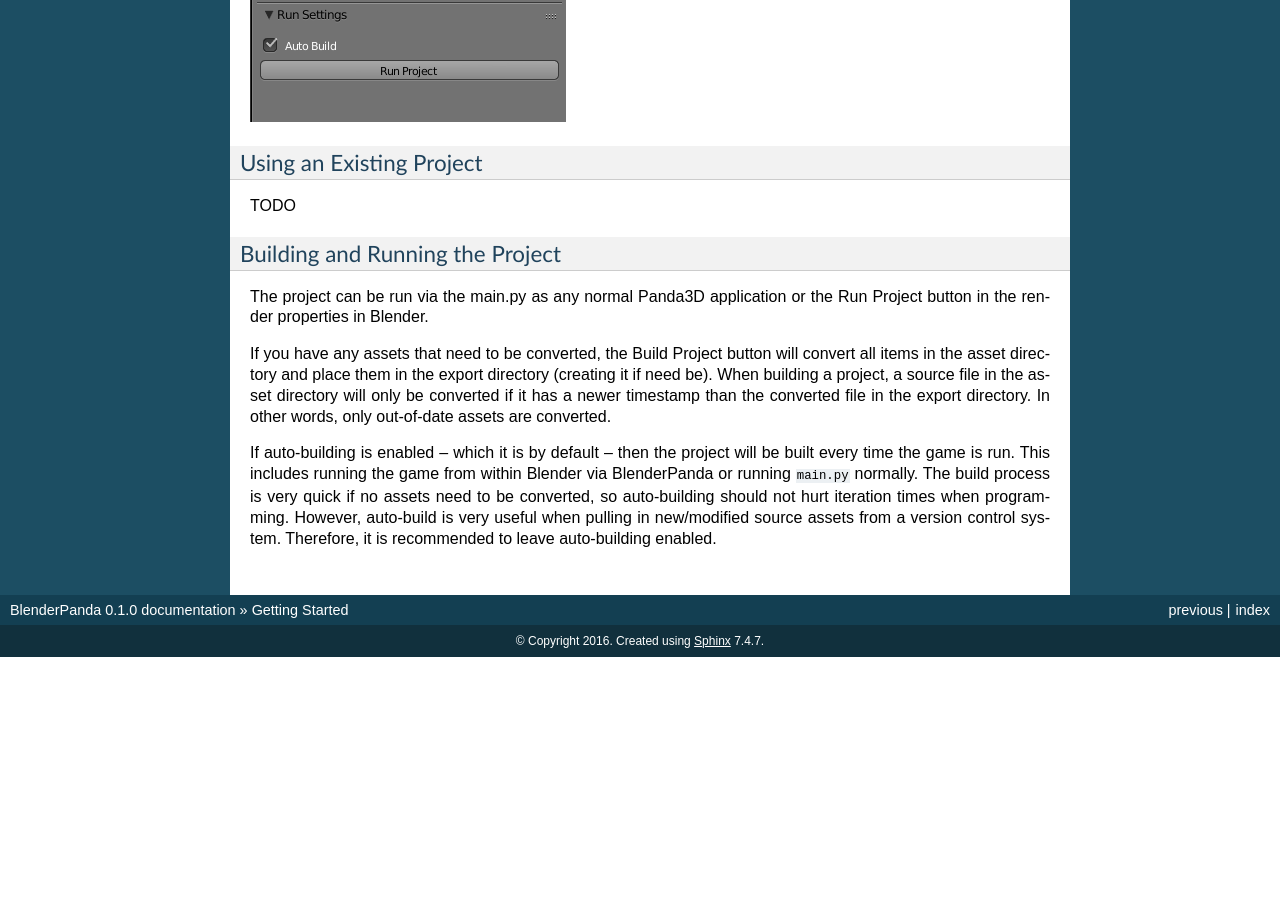
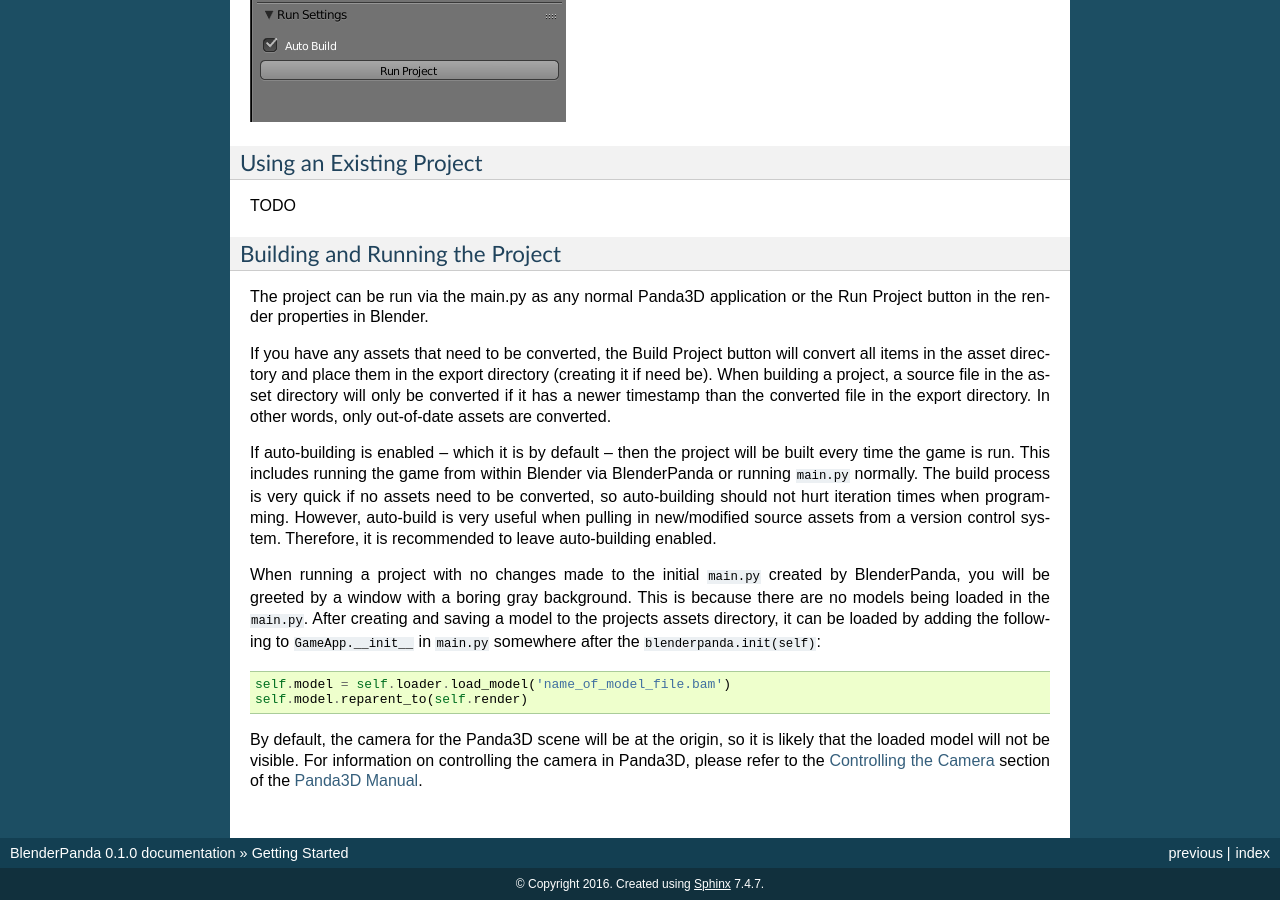
Before and after one commit to Moguri/BlenderPanda, a Sphinx documentation site: the page built from docs/getting_started.rst, in a window 1280 px wide and 900 px high, scrolled down 2761 px. Built offline with Sphinx 7.4.7, drawn with Linux system fonts in a browser that asks for light colours; before the commit the page ends 3418 px from its top, so only the background shows below that; some of the changed text lies outside the part shown.

Commit message:
Docs: Add explanation of loading a model in main.py

```diff
--- a/docs/getting_started.rst
+++ b/docs/getting_started.rst
@@ -130,3 +130,13 @@
 The build process is very quick if no assets need to be converted, so auto-building should not hurt iteration times when programming.
 However, auto-build is very useful when pulling in new/modified source assets from a version control system.
 Therefore, it is recommended to leave auto-building enabled.
+
+When running a project with no changes made to the initial ``main.py`` created by BlenderPanda, you will be greeted by a window with a boring gray background.
+This is because there are no models being loaded in the ``main.py``.
+After creating and saving a model to the projects assets directory, it can be loaded by adding the following to ``GameApp.__init__`` in ``main.py`` somewhere after the ``blenderpanda.init(self)``::
+
+    self.model = self.loader.load_model('name_of_model_file.bam')
+    self.model.reparent_to(self.render)
+
+By default, the camera for the Panda3D scene will be at the origin, so it is likely that the loaded model will not be visible.
+For information on controlling the camera in Panda3D, please refer to the `Controlling the Camera <https://www.panda3d.org/manual/index.php/Controlling_the_Camera>`_ section of the `Panda3D Manual <https://www.panda3d.org/manual/index.php/Main_Page>`_.
```
Also changed, not shown: other parts of docs/getting_started.rst (+1 -1 lines).
